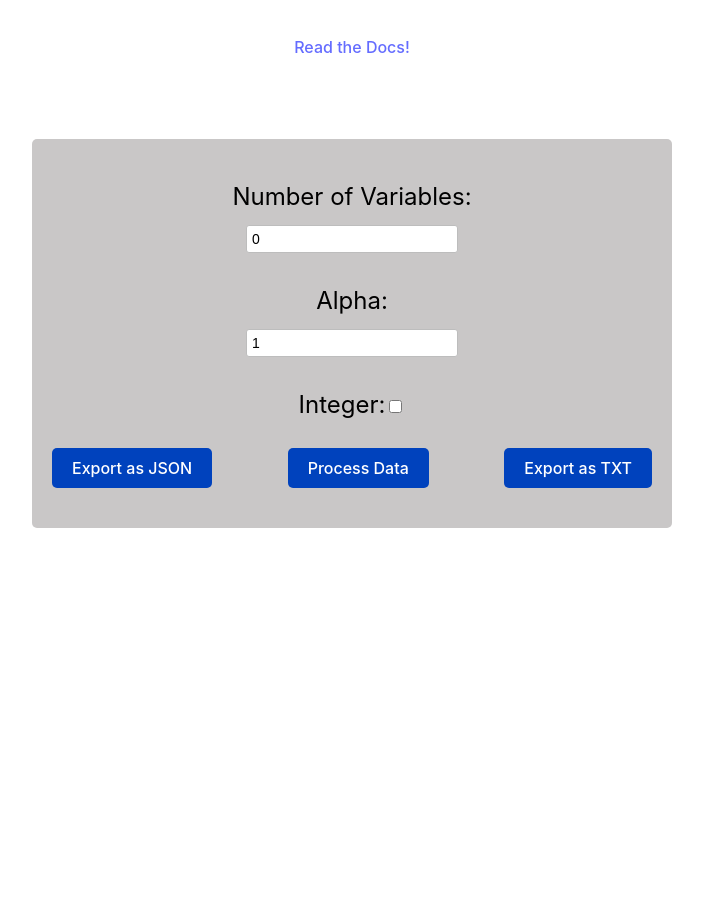
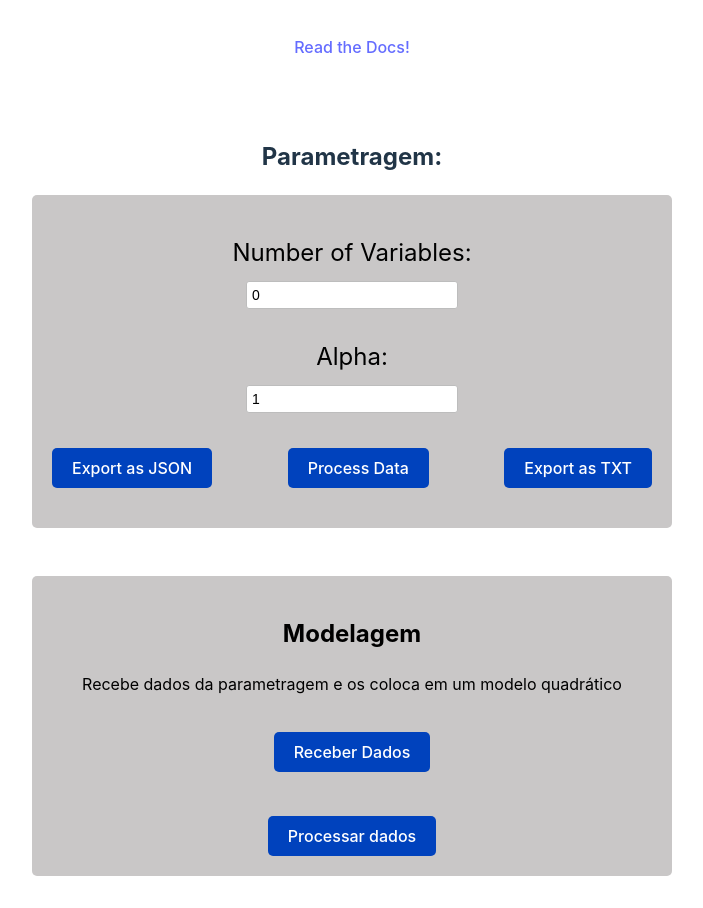
Before and after one commit to vicentemarciot27/QUI-28, a React (Vite) app in the folder frontend/vite-project/: page / in a window 1280 px wide. Shown: the part 320-1228 px from the top of the page, without its empty margins (288-991 px from the left). Before the commit the page ends 880 px from the top, so only its background shows below. Built offline with nearby package versions, Linux system fonts and the light colour scheme.

Commit message:
Chassi eu sei onde vc mora

```diff
--- a/frontend/vite-project/src/App.jsx
+++ b/frontend/vite-project/src/App.jsx
@@ -1,19 +1,28 @@
-import { useState } from 'react'
-import reactLogo from './assets/react.svg'
-import viteLogo from '/vite.svg'
-import './App.css'
-import Hello from './Hello/Hello'
-import Parametros from './Parametros/Parametros'
+import React, { useState } from 'react';
+import './App.css';
+import Hello from './Hello/Hello';
+import Parametros from './Parametros/Parametros';
+import Modelagem from './Modelagem/Modelagem';
 
 function App() {
-  const [count, setCount] = useState(0)
+  const [points, setPoints] = useState(null); // State to store received points
+
+  // Callback function to receive points and update state
+  const receivePoints = (receivedPoints) => {
+    setPoints(receivedPoints);
+  };
 
   return (
     <>
-      <Hello></Hello>
-      <Parametros></Parametros>
+      <Hello />
+      {/* Pass the callback function as a prop to Parametros */}
+      <Parametros onReceivePoints={receivePoints} />
+      {/* Pass the points as a prop to Modelagem */}
+      <br />
+      <br />
+      <Modelagem points={points} />
     </>
-  )
+  );
 }
 
-export default App
+export default App;
--- /dev/null
+++ b/frontend/vite-project/src/Modelagem/Modelagem.css
@@ -0,0 +1,55 @@
+/* styles.css */
+#Modelagem {
+    max-width: 600px;
+    margin: auto;
+    padding: 20px;
+    background: #c9c7c7;
+    border-radius: 5px;
+    color: black;
+  }
+
+  #Modelagem div {
+    margin-bottom: 20px;
+    display: flex;
+    flex-wrap: wrap;
+    justify-content: space-between;
+  }
+
+  #Modelagem label {
+    margin: 20px 0 5px;
+    display: block;
+    font-size: 1.5rem;
+  }
+
+  #Modelagem input[type="text"],
+  #Modelagem input[type="number"] {
+    border: 1px solid #bdbdbd;
+    padding: 5px;
+    font-size: 14px;
+    border-radius: 3px;
+    width: 40px;
+    margin: 10px;
+    flex-basis: 48%;
+  }
+
+  #Modelagem .SendBtn {
+    padding: 10px 20px;
+    border: none;
+    background-color: #0042bd; /* Green background */
+    color: white; /* White text */
+    font-size: 16px;
+    cursor: pointer; /* Hand cursor on hover */
+    border-radius: 5px; /* Rounded corners */
+    margin-top: 20px;
+  }
+
+  #Modelagem .SendBtn:hover {
+    background-color: #0b08c0; /* Darker green background on hover */
+  }
+
+  #Modelagem .error-message{
+    color: red;
+    font-size: 1rem;
+    margin: 0;
+    padding: 0;
+  }
--- /dev/null
+++ b/frontend/vite-project/src/Modelagem/Modelagem.jsx
@@ -0,0 +1,84 @@
+import React, { useState } from "react";
+import "./Modelagem.css";
+
+const Modelagem = (props) => {
+  const [willRender, setWillRender] = useState(false);
+  const [points, setPoints] = useState({
+    columns: [], // Initialize without "results"
+    data: [],
+  });
+
+  const handleButtonClick = () => {
+    // Update the points state when the button is clicked
+    setPoints({
+      columns: [...props.points.columns, "Result"], // Include "Result" as a column
+      data: props.points.data,
+    });
+    setWillRender(true);
+  };
+
+  const shuffle = (array) => {
+    const arr2 = array;
+    for (let i = arr2.length - 1; i > 0; i--) {
+      const j = Math.floor(Math.random() * (i + 1));
+      [arr2[i], arr2[j]] = [arr2[j], arr2[i]];
+    }
+    return arr2;
+  };
+
+  return (
+    <div id="Modelagem" className="">
+      <h2>Modelagem</h2>
+      <p>Recebe dados da parametragem e os coloca em um modelo quadrático</p>
+      <button className="SendBtn" onClick={handleButtonClick}>
+        Receber Dados
+      </button>
+      <br />
+      <br />
+      {willRender && (
+        <div>
+          <table>
+            <thead>
+              <tr>
+                {points.columns.map((column, idx) => (
+                  <th key={idx}>{column}</th>
+                ))}
+              </tr>
+            </thead>
+            <tbody>
+              {
+                points.data.map((row, rowIndex) => (
+                  <tr key={rowIndex}>
+                    {row.map((cell, cellIndex) => (
+                      <td key={cellIndex}>{cell}</td>
+                    ))}
+                    <td>
+                      <input
+                        type="text"
+                        value={points.data[rowIndex].Result || ""}
+                        onChange={(e) => {
+                          // Update the "Result" value in the data
+                          const newData = [...points.data];
+                          newData[rowIndex].Result = e.target.value;
+                          setPoints({
+                            ...points,
+                            data: newData,
+                          });
+                        }}
+                      />
+                    </td>
+                  </tr>
+                ))
+              }
+            </tbody>
+          </table>
+        </div>
+      )}
+      <button className="SendBtn" onClick={handleButtonClick}>
+        Processar dados
+      </button>
+    </div>
+  );
+};
+
+export default Modelagem;
--- a/frontend/vite-project/src/Parametros/Parametros.css
+++ b/frontend/vite-project/src/Parametros/Parametros.css
@@ -46,3 +46,10 @@
 #Parametros .SendBtn:hover {
   background-color: #0b08c0; /* Darker green background on hover */
 }
+
+#Parametros .error-message{
+  color: red;
+  font-size: 1rem;
+  margin: 0;
+  padding: 0;
+}
--- a/frontend/vite-project/src/Parametros/Parametros.jsx
+++ b/frontend/vite-project/src/Parametros/Parametros.jsx
@@ -4,7 +4,7 @@ import { renderTable } from "./DataTable";
 
 import axios from "axios";
 
-function VariableForm() {
+function VariableForm(props) {
   const [state, setState] = useState({
     numVariables: 0,
     alpha: 1,
@@ -22,7 +22,7 @@ function VariableForm() {
   function handleGlobalInputChange(field, value) {
     setState({
       ...state,
-      [field]: value,
+      [field]: Number(value),
     });
   }
 
@@ -50,6 +50,7 @@ function VariableForm() {
             minValue: "0",
             delta: `${getRandomValue(0.1, 1).toFixed(2)}`, // Random delta between 0.1 and 1 with 2 decimal places
             alpha: state.alpha,
+            results: 0,
           })
         ),
       ];
@@ -87,10 +88,14 @@ function VariableForm() {
       setResponse(response.data);
       setTableData(response.data);
       setErrorMessages([]); // Clear any previous errors on successful call
+
+      // Pass the points to the parent component
+      props.onReceivePoints(response.data);
     } catch (error) {
       if (error.response && error.response.data && error.response.data.errors) {
         // Backend returned an array of error messages
-        setErrorMessages(error.response.data.errors);
+        setErrorMessages(error.response.data.errors || "An error occured");3
+        console.log("Hello it's me")
       } else {
         // Some other error like network failure
         setErrorMessages(["An error occurred while processing your request."]);
@@ -125,6 +130,8 @@ function VariableForm() {
   }
 
   return (
+    <>
+    <h2>Parametragem:</h2>
     <form id="Parametros" onSubmit={handleSubmit}>
       <label>
         Number of Variables: <br />
@@ -144,7 +151,7 @@ function VariableForm() {
           placeholder="Enter global alpha value"
         />
       </label>
-      <label>
+      {/* <label>
         Integer:
         <input
           type="checkbox"
@@ -153,7 +160,7 @@ function VariableForm() {
             handleGlobalInputChange("has_integer", e.target.checked)
           }
         />
-      </label>
+      </label> */}
       {state.variables.map((variable, index) => (
         <div className="InputsdeVar" key={index}>
           <h2>Variable {index}:</h2>
@@ -240,7 +247,7 @@ function VariableForm() {
         </button>
       </div>
 
-      {response && (
+      {errorMessages.length == 0 && response && (
         <div className="response-data">
           <h2>Received Data:</h2>
           <p>{renderTable(tableData)}</p>
@@ -256,6 +263,7 @@ function VariableForm() {
         </div>
       )}
     </form>
+    </>
   );
 }
 
```
Also changed, not shown: frontend/vite-project/src/Modelagem/DataTable.jsx (added, +49 -0 lines).
